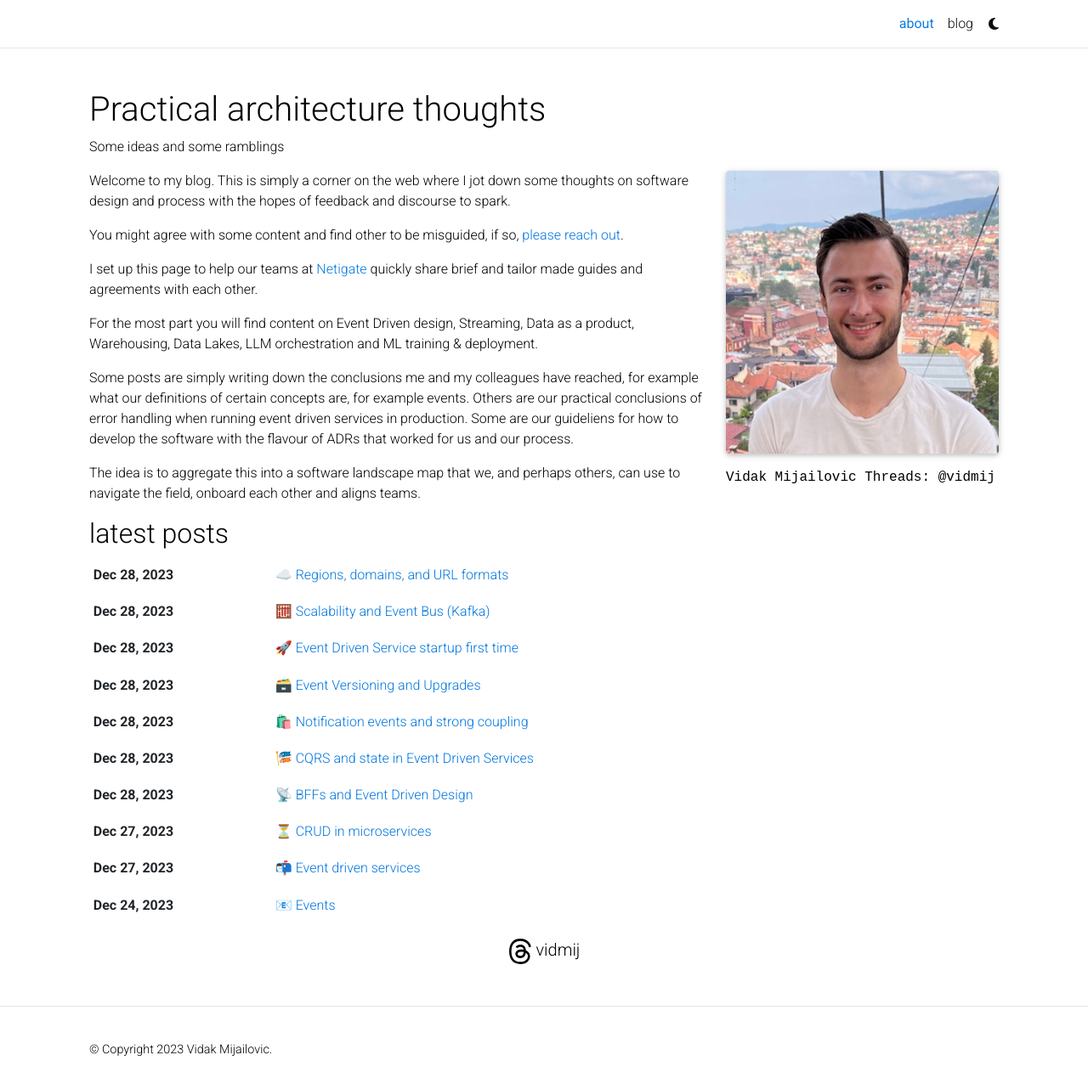
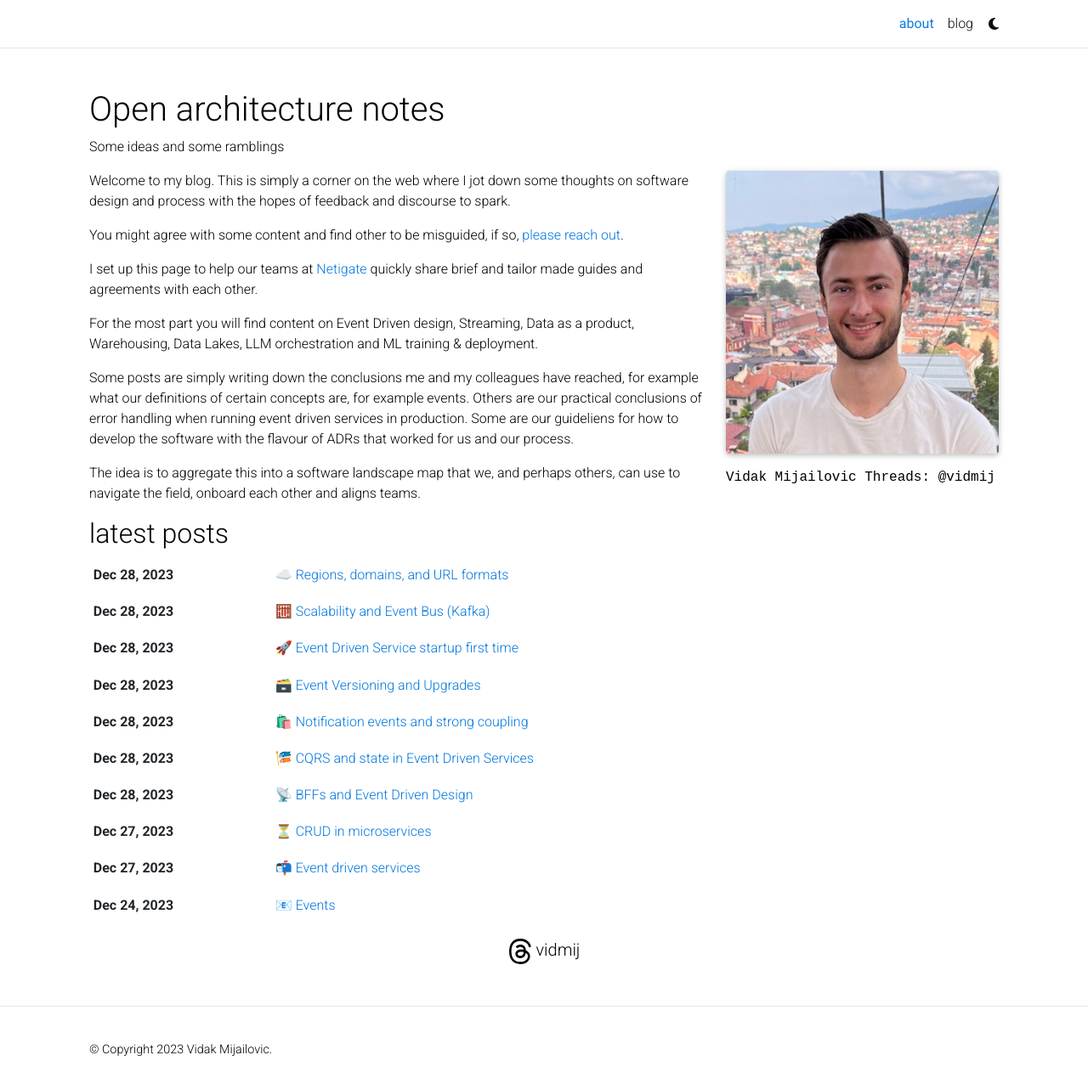
Before and after one commit to VidakM/vidakm.github.io, a Jekyll site: the page built from _pages/about.md, in a window 1280 px wide and 1287 px high. Shown: the top 1282 px of the window at 85% size. Built offline with Jekyll 4.4.1, drawn with Linux system fonts in a browser that asks for light colours; full-size pictures stand in for the smaller copies a plugin makes; comment, search, counter and statistics services are not loaded; a style sheet for code colours, icons or effects is not loaded.

Commit message:
Tweak(config): changed blog name

```diff
--- a/_config.yml
+++ b/_config.yml
@@ -2,7 +2,7 @@
 # Site settings
 # -----------------------------------------------------------------------------
 
-title: Practical architecture thoughts # the website title (if blank, full name will be used instead)
+title: Open architecture notes # the website title (if blank, full name will be used instead)
 first_name: Vidak
 middle_name:
 last_name: Mijailovic
```
